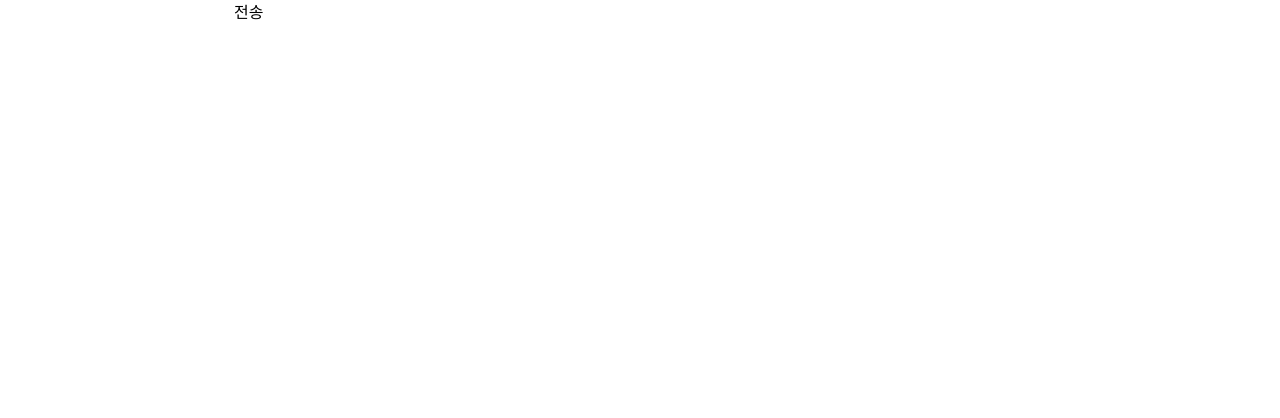
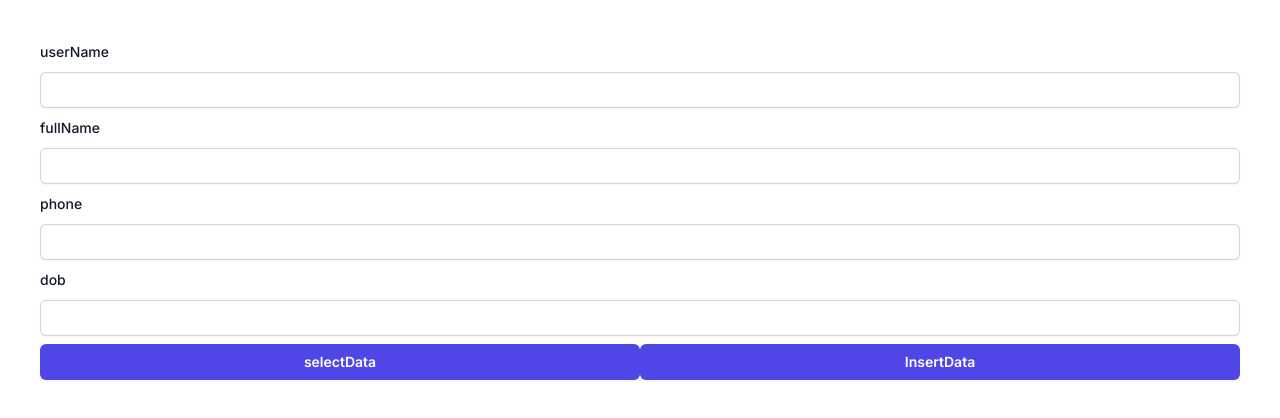
Before and after one commit to cwd3469/life-page, a Next.js app: page / in a window 1280 px wide. Shown: the top 418 px of the page. Built offline with nearby package versions, Linux system fonts and the light colour scheme.

Commit message:
main feat : firebase 10버전 변경

```diff
--- a/src/app/page.tsx
+++ b/src/app/page.tsx
@@ -1,10 +1,11 @@
 import Image from "next/image";
 import Test from "../components/Test";
+import FirebaseCrud from "@/components/FirebaseCrud/FirebaseCrud";
 
 export default function Home() {
   return (
     <main>
-      <Test />
+      <FirebaseCrud />
     </main>
   );
 }
--- /dev/null
+++ b/src/components/FirebaseCrud/FirebaseCrud.tsx
@@ -0,0 +1,121 @@
+"use client";
+import { useEffect, useState } from "react";
+import FirebaseConfig from "@/utils/firebase";
+import { ref, set, get, update, remove, child } from "firebase/database";
+const dataBase = FirebaseConfig();
+
+type KeyValue = { [key: string]: string };
+
+const FirebaseCrud = () => {
+  const reArr: KeyValue = {
+    userName: "",
+    fullName: "",
+    phone: "",
+    dob: "",
+  };
+  const [userName, setUserName] = useState<KeyValue>(reArr);
+  const forInArr = (obj: KeyValue) => {
+    const arr: { name: string; value: string }[] = [];
+    for (var prop in obj) {
+      arr.push({ name: prop, value: obj[prop] }); // a 1, b 2, c 3
+    }
+    return arr;
+  };
+  const useInfoArr = forInArr(userName);
+  const isNullOrWhiteSpace = (value: string) => {
+    value = value.toString();
+    return value === null || value.replaceAll("", "").length < 1;
+  };
+  const InsertData = () => {
+    let nullCheck = false;
+    for (let i = 0; i < useInfoArr.length; i++) {
+      const element = useInfoArr[i];
+      if (isNullOrWhiteSpace(element.name)) {
+        nullCheck = true;
+      }
+    }
+    if (nullCheck) {
+      alert("fill all the fields");
+      return;
+    }
+    set(ref(dataBase, "Customer/" + userName["userName"]), {
+      fullName: userName["fullName"],
+      phone: userName["phone"],
+      dob: userName["dob"],
+    });
+  };
+
+  const selectData = () => {
+    const dbRef = ref(dataBase);
+    get(child(dbRef, "Customer/" + userName["userName"]))
+      .then((snapshot) => {
+        if (snapshot.exists()) {
+          setUserName((prev) => {
+            prev = { ...prev, ["fullName"]: snapshot.val().fullName };
+            prev = { ...prev, ["phone"]: snapshot.val().phone };
+            prev = { ...prev, ["dob"]: snapshot.val().dob };
+
+            return prev;
+          });
+        } else {
+          alert("no data available");
+        }
+      })
+      .catch((error) => {
+        console.log(error);
+        alert("Error data retrieval was unsuccessful");
+      });
+  };
+
+  const userInfoOnChange = (key: string, value: string) => {
+    setUserName((prev) => {
+      return { ...prev, [key]: value };
+    });
+  };
+
+  useEffect(() => {
+    console.log(userName);
+  }, [userName]);
+
+  return (
+    <div className="flex flex-col gap-2 p-10">
+      {useInfoArr.map((el, index) => {
+        return (
+          <div key={index}>
+            <label
+              htmlFor={el.name + index}
+              className="block text-sm font-medium leading-6 text-gray-900"
+            >
+              {el.name}
+            </label>
+            <div className="mt-2">
+              <input
+                id={el.name + index}
+                name={el.name + index}
+                value={el.value}
+                className="block w-full rounded-md border-0 p-1.5 text-gray-900 shadow-sm ring-1 ring-inset ring-gray-300 placeholder:text-gray-400 focus:ring-2 focus:ring-inset focus:ring-indigo-600 sm:text-sm sm:leading-6"
+                onChange={(e) => userInfoOnChange(el.name, e.target.value)}
+              />
+            </div>
+          </div>
+        );
+      })}
+      <div className="flex flex-row gap=2">
+        <button
+          className="flex w-full justify-center rounded-md bg-indigo-600 px-3 py-1.5 text-sm font-semibold leading-6 text-white shadow-sm hover:bg-indigo-500 focus-visible:outline focus-visible:outline-2 focus-visible:outline-offset-2 focus-visible:outline-indigo-600"
+          onClick={() => selectData()}
+        >
+          selectData
+        </button>
+        <button
+          className="flex w-full justify-center rounded-md bg-indigo-600 px-3 py-1.5 text-sm font-semibold leading-6 text-white shadow-sm hover:bg-indigo-500 focus-visible:outline focus-visible:outline-2 focus-visible:outline-offset-2 focus-visible:outline-indigo-600"
+          onClick={() => InsertData()}
+        >
+          InsertData
+        </button>
+      </div>
+    </div>
+  );
+};
+
+export default FirebaseCrud;
--- a/src/components/Test.tsx
+++ b/src/components/Test.tsx
@@ -1,6 +1,5 @@
 "use client";
-import firestore from "../utils/firestore";
-import { collection, addDoc } from "firebase/firestore";
+
 import { useState } from "react";
 
 export default function Home() {
@@ -10,12 +9,8 @@ export default function Home() {
     const data = {
       title: value,
       createdAt: new Date(),
-      useId: "AUserId",
+      useId: "AUserId AUserId AUserId AUserId",
     };
-    console.log(data);
-    await addDoc(collection(firestore, `main`), {
-      ...data,
-    });
   };
 
   return (
--- a/src/utils/firebase.ts
+++ b/src/utils/firebase.ts
@@ -1,7 +1,8 @@
 import { getApp, getApps, initializeApp } from "firebase/app";
 import { getAuth } from "firebase/auth";
-import { getFirestore } from "firebase/firestore/lite";
+import { getDatabase } from "firebase/database";
 
+const FirebaseConfig = () => {
   const firebaseConfig = {
     apiKey: process.env.NEXT_PUBLIC_FIREBASE_apiKey,
     authDomain: process.env.NEXT_PUBLIC_FIREBASE_authDomain,
@@ -12,8 +13,9 @@ const firebaseConfig = {
     measurementId: process.env.NEXT_PUBLIC_FIREBASE_measurementId,
   };
 
-const app = !getApps().length ? initializeApp(firebaseConfig) : getApp();
-const db = getFirestore(app);
-const auth = getAuth(app);
+  const app = initializeApp(firebaseConfig);
+  const db = getDatabase(app);
+  return db;
+};
 
-export { app, auth, db };
+export default FirebaseConfig;
--- a/src/utils/firestore.ts
+++ /dev/null
@@ -1,5 +0,0 @@
-import { db } from "./firebase";
-import { getFirestore } from "firebase/firestore";
-
-const fireStore = getFirestore(db.app);
-export default fireStore;
```
Lines whose indentation alone changed are shown as unchanged.
